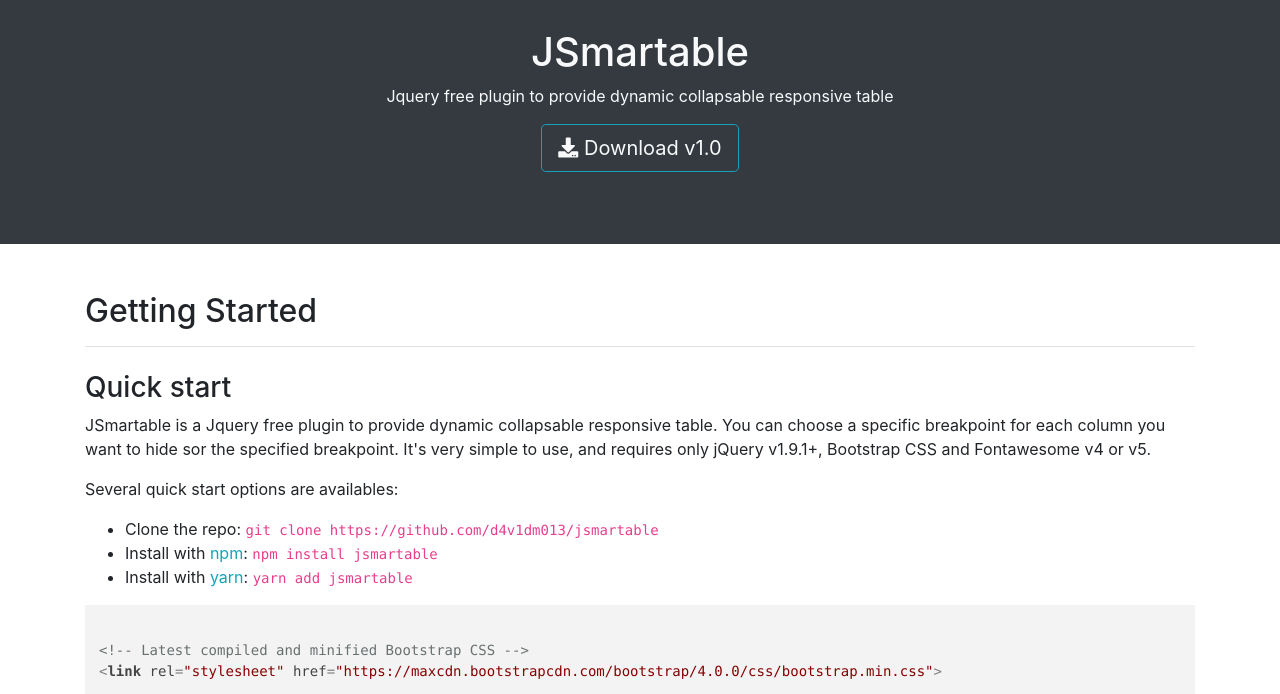
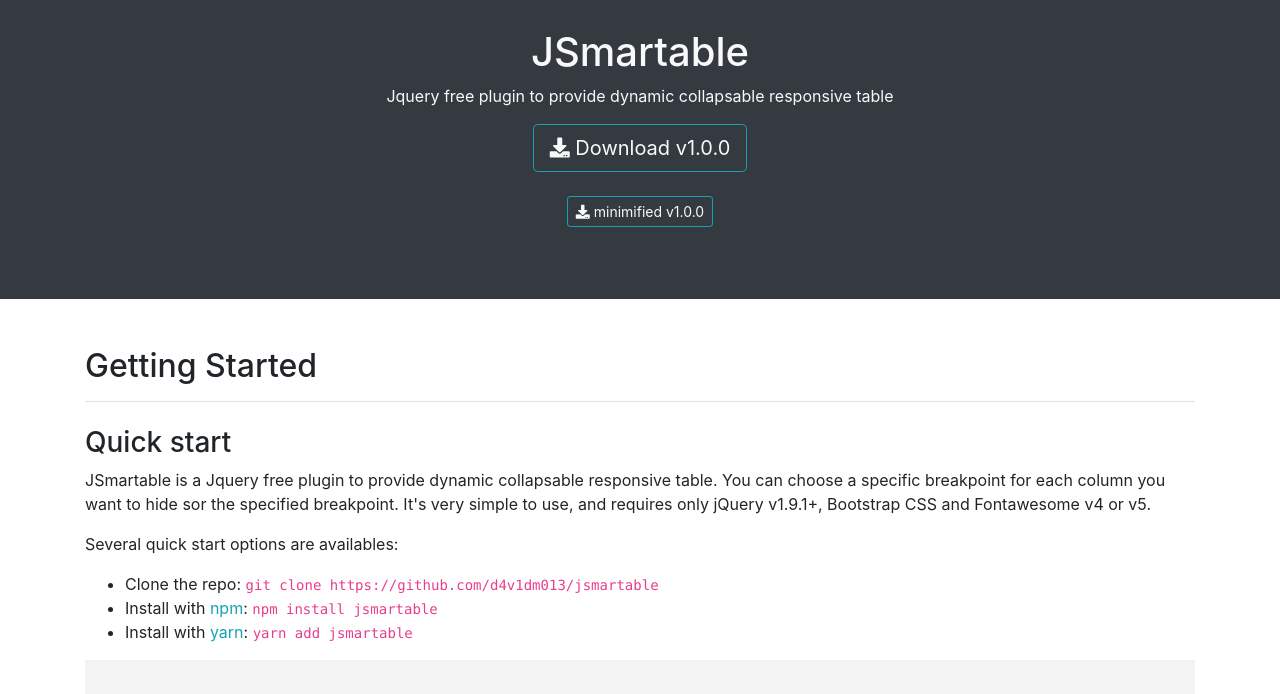
Before and after one commit to d4v1dm013/jsmartable, a website: page index.html in a window 1280 px wide. Shown: the part 70-764 px from the top of the page. Drawn offline with nearby package versions, Linux system fonts and the light colour scheme.

Commit message:
Add demo and minimified js to index.html

```diff
--- a/index.html
+++ b/index.html
@@ -43,7 +43,9 @@
             <h1>JSmartable</h1>
             <p>Jquery free plugin to provide dynamic collapsable responsive table</p>
 
-            <a href="jsmartable.js" class="btn btn-outline-info btn-lg mb-4 text-light" target="_blank"><i class="fa fa-download"></i> Download v1.0</a>
+            <a href="jsmartable.js" class="btn btn-outline-info btn-lg mb-4 text-light" target="_blank"><i class="fa fa-download"></i> Download v1.0.0</a><br/>
+            <a href="jsmartable.min.js" class="btn btn-outline-info btn-sm mb-4 text-light" target="_blank"><i class="fa fa-download"></i> minimified v1.0.0</a>
+
         </div>
 
 
```
Also changed, not shown: package.json (added, +26 -0 lines), README.md.
